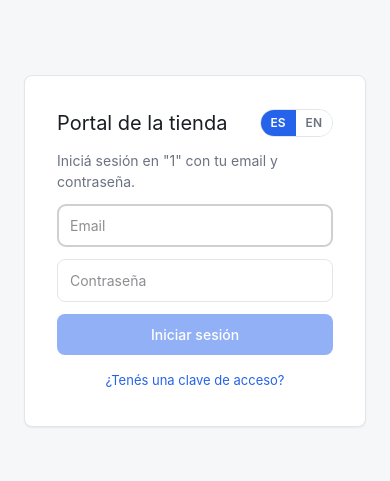
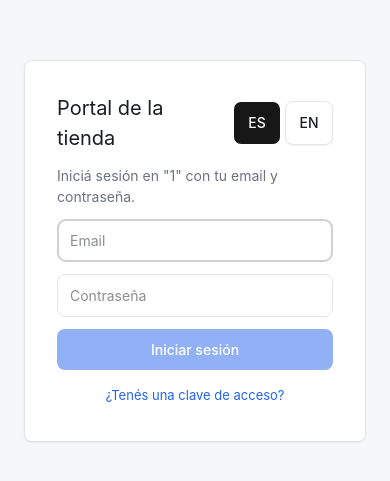
Before and after one commit to devpbeat/bims-shopify, a React (Vite) app in the folder frontend/: page /portal/1 in a window 390 px wide. Shown: the part 171-652 px from the top of the page. Built offline with nearby package versions, Linux system fonts and the light colour scheme.

Commit message:
feat(portal): rebuild the portal header mobile first with a menu sheet

```diff
--- a/frontend/src/components/LanguageToggle.tsx
+++ b/frontend/src/components/LanguageToggle.tsx
@@ -1,29 +1,33 @@
 import { useT } from '../i18n'
 import type { Locale } from '../i18n/types'
+import { Button } from '@/components/ui/button'
+import { cn } from '@/lib/utils'
 
-export function LanguageToggle() {
+const LOCALES: { value: Locale; label: string }[] = [
+  { value: 'es', label: 'ES' },
+  { value: 'en', label: 'EN' },
+]
+
+export function LanguageToggle({ className }: { className?: string }) {
   const { locale, setLocale, t } = useT()
 
-  function toggle(next: Locale) {
-    if (next !== locale) setLocale(next)
-  }
-
   return (
-    <div className="language-toggle" role="group" aria-label={t.common.languageToggleLabel}>
-      <button
-        type="button"
-        className={locale === 'es' ? 'lang-btn active' : 'lang-btn'}
-        onClick={() => toggle('es')}
-      >
-        ES
-      </button>
-      <button
-        type="button"
-        className={locale === 'en' ? 'lang-btn active' : 'lang-btn'}
-        onClick={() => toggle('en')}
-      >
-        EN
-      </button>
+    <div className={cn('flex gap-1', className)} role="group" aria-label={t.common.languageToggleLabel}>
+      {LOCALES.map((option) => (
+        <Button
+          key={option.value}
+          type="button"
+          size="sm"
+          variant={locale === option.value ? 'default' : 'outline'}
+          aria-pressed={locale === option.value}
+          className="h-11 min-w-12 flex-1 sm:h-9 sm:min-w-10 sm:flex-none"
+          onClick={() => {
+            if (option.value !== locale) setLocale(option.value)
+          }}
+        >
+          {option.label}
+        </Button>
+      ))}
     </div>
   )
 }
--- a/frontend/src/components/PortalHeader.tsx
+++ b/frontend/src/components/PortalHeader.tsx
@@ -1,6 +1,18 @@
+import { MenuIcon } from 'lucide-react'
+import { useState } from 'react'
 import type { SyncStatus } from '../api/types'
 import { useT } from '../i18n'
 import { LanguageToggle } from './LanguageToggle'
+import { Button } from '@/components/ui/button'
+import {
+  Sheet,
+  SheetContent,
+  SheetDescription,
+  SheetHeader,
+  SheetTitle,
+  SheetTrigger,
+} from '@/components/ui/sheet'
+import { Separator } from '@/components/ui/separator'
 
 interface PortalHeaderProps {
   slug: string
@@ -18,6 +30,7 @@ export function PortalHeader({
   onOperatorClick,
 }: PortalHeaderProps) {
   const { t, locale } = useT()
+  const [menuOpen, setMenuOpen] = useState(false)
 
   function formatDate(value: string | null | undefined): string {
     if (!value) return t.common.never
@@ -26,23 +39,67 @@ export function PortalHeader({
     return date.toLocaleString(locale === 'es' ? 'es-419' : 'en-US')
   }
 
+  const operatorLabel = isOperator ? t.operator.exit : t.operator.entryLabel
+
   return (
-    <header className="portal-header">
-      <div>
-        <h1>{slug}</h1>
-      </div>
-      <div className="portal-header-meta">
-        <div>
-          <span className="label">{t.common.lastSync}</span>
-          <span>{formatDate(syncStatus?.last_run_at as string | undefined)}</span>
+    <header className="sticky top-0 z-30 border-b bg-background/95 backdrop-blur supports-[backdrop-filter]:bg-background/80">
+      <div className="mx-auto flex w-full max-w-5xl items-center justify-between gap-3 px-4 py-3 sm:px-6">
+        <div className="min-w-0">
+          <h1 className="truncate text-lg font-semibold capitalize leading-tight sm:text-xl">{slug}</h1>
+          <p className="truncate text-xs text-muted-foreground sm:text-sm">
+            {t.common.lastSync}: {formatDate(syncStatus?.last_run_at as string | undefined)}
+          </p>
         </div>
-        <LanguageToggle />
-        <button type="button" className="btn-link" onClick={onOperatorClick}>
-          {isOperator ? t.operator.exit : t.operator.entryLabel}
-        </button>
-        <button type="button" className="btn btn-secondary" onClick={onLogout}>
-          {t.common.logout}
-        </button>
+
+        <div className="hidden items-center gap-2 md:flex">
+          <LanguageToggle />
+          <Button type="button" variant="ghost" onClick={onOperatorClick}>
+            {operatorLabel}
+          </Button>
+          <Button type="button" variant="outline" onClick={onLogout}>
+            {t.common.logout}
+          </Button>
+        </div>
+
+        <Sheet open={menuOpen} onOpenChange={setMenuOpen}>
+          <SheetTrigger asChild>
+            <Button type="button" variant="outline" size="icon" className="size-11 md:hidden" aria-label={t.common.openMenu}>
+              <MenuIcon />
+            </Button>
+          </SheetTrigger>
+          <SheetContent side="right" className="pb-[env(safe-area-inset-bottom)]">
+            <SheetHeader>
+              <SheetTitle>{t.common.menu}</SheetTitle>
+              <SheetDescription>{t.common.menuDescription}</SheetDescription>
+            </SheetHeader>
+            <div className="flex flex-col gap-4 px-4">
+              <LanguageToggle />
+              <Separator />
+              <Button
+                type="button"
+                variant="outline"
+                className="h-11 justify-start"
+                onClick={() => {
+                  setMenuOpen(false)
+                  onOperatorClick()
+                }}
+              >
+                {operatorLabel}
+              </Button>
+              <Button
+                type="button"
+                variant="outline"
+                className="h-11 justify-start"
+                onClick={() => {
+                  setMenuOpen(false)
+                  onLogout()
+                }}
+              >
+                {t.common.logout}
+              </Button>
+            </div>
+          </SheetContent>
+        </Sheet>
       </div>
     </header>
   )
```
